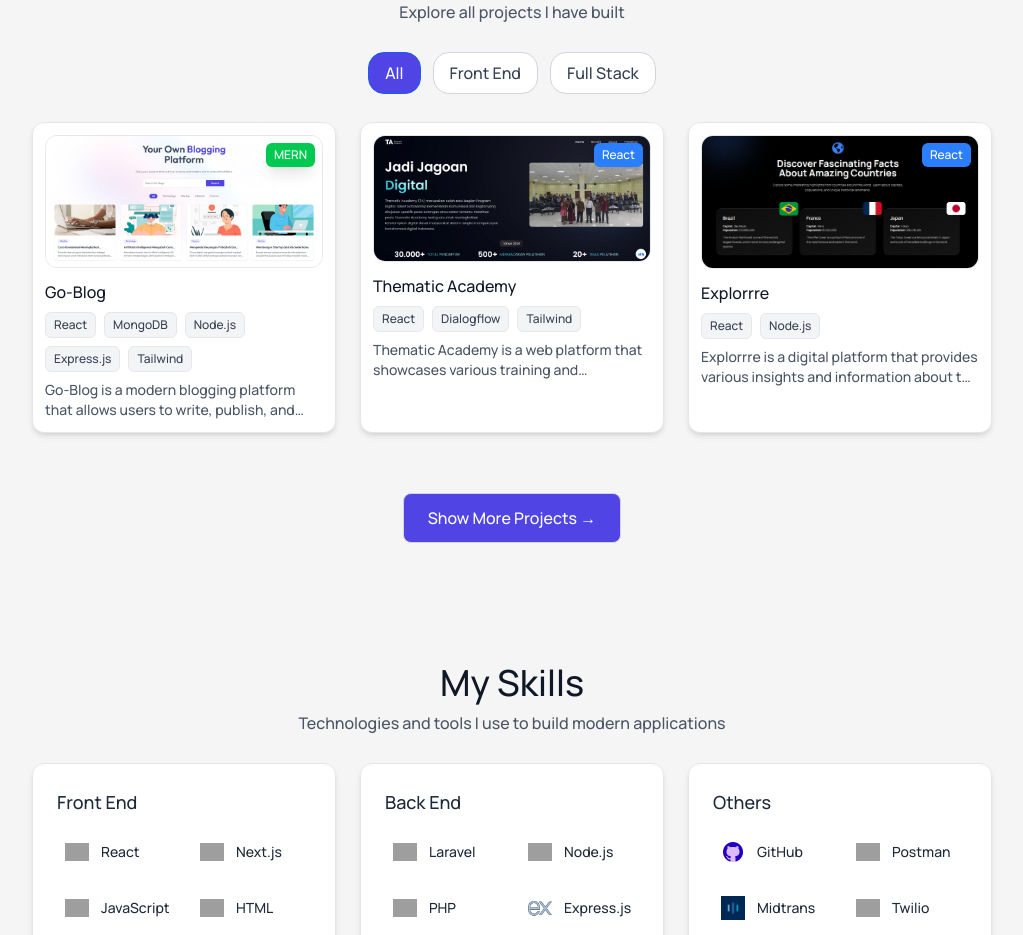
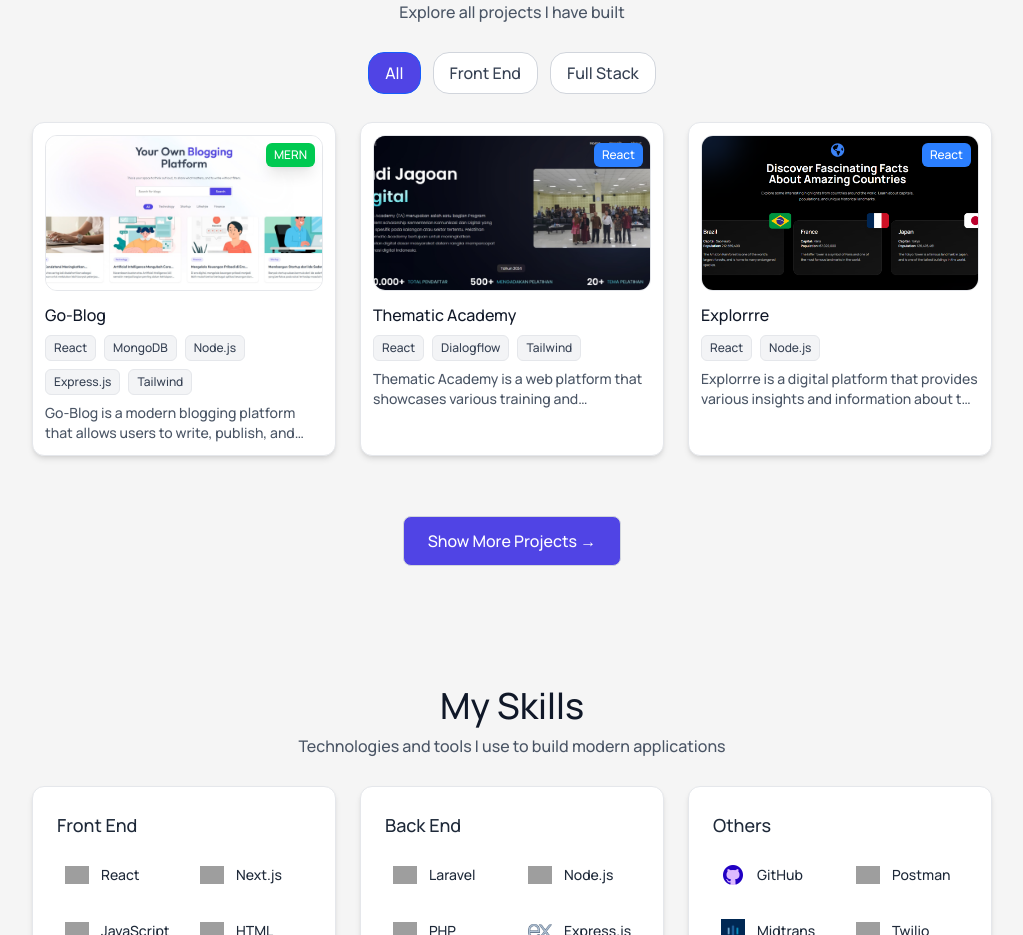
Before and after one commit to ariabintang24/new-portfolio, a React (Vite) app: page / in a window 1280 px wide. Shown: the part 1440-2375 px from the top of the page, without its empty margins (128-1151 px from the left). Built offline with nearby package versions, Linux system fonts and the light colour scheme; grey boxes are pictures that could not be loaded.

Commit message:
improve ratio image on project

```diff
--- a/src/components/OurWork.jsx
+++ b/src/components/OurWork.jsx
@@ -91,10 +91,9 @@
           >
             {/* ✅ wrapper relative untuk badge overlay */}
             <div className="relative">
-              <img
-                src={work.image}
-                className="rounded-xl border border-gray-200 dark:border-gray-700"
-              />
+              <div className="aspect-[16/9] overflow-hidden rounded-xl border border-gray-200 dark:border-gray-700">
+                <img src={work.image} className="w-full h-full object-cover" />
+              </div>
 
               {/* ✅ badge overlay */}
               <div className="absolute top-2 right-2 flex gap-2 flex-wrap justify-end">
```
